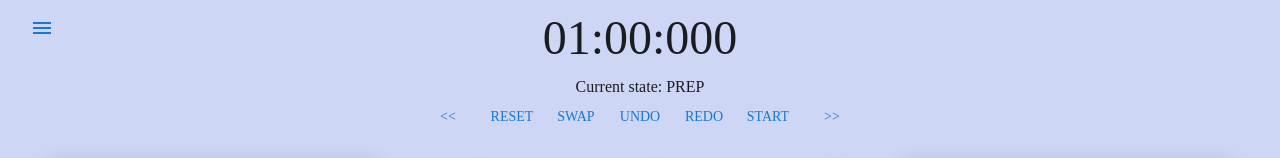
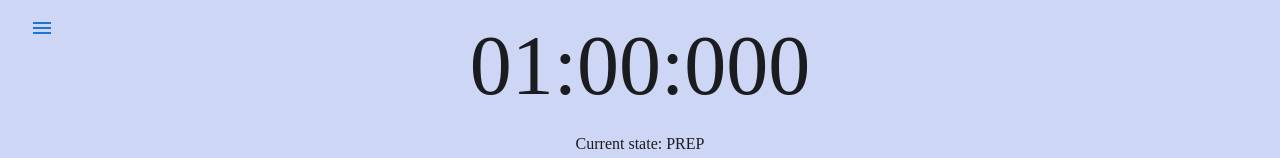
Before and after one commit to nc108x/2023-scoreboard, a React (Create React App) app: page / in a window 1280 px wide. Shown: the top 158 px of the page. Built offline with nearby package versions, Linux system fonts and the light colour scheme; no server answers; a web font is replaced by a local one.

Commit message:
Increase timer font size

```diff
--- a/src/components/Timer.js
+++ b/src/components/Timer.js
@@ -35,8 +35,8 @@ export default function Timer({ timerState, setApi, onComplete, fallthrough }) {
     );
 
     if (
-      remainingTime.sec == 2 &&
-      remainingTime.ms == 97 &&
+      remainingTime.sec == 3 &&
+      remainingTime.ms == 10 &&
       !playingCountdown.current &&
       timerState.state == "PREP"
     ) {
@@ -50,7 +50,7 @@ export default function Timer({ timerState, setApi, onComplete, fallthrough }) {
   let renderer = ({ minutes, seconds, milliseconds }) => {
     return (
       <>
-        <Box sx={{ typography: "subtitle2", fontSize: 48 }}>
+        <Box sx={{ typography: "subtitle2", fontSize: 84 }}>
           {zeroPad(minutes)}:{zeroPad(seconds)}:{zeroPad(milliseconds, 3)}
         </Box>
       </>
```
